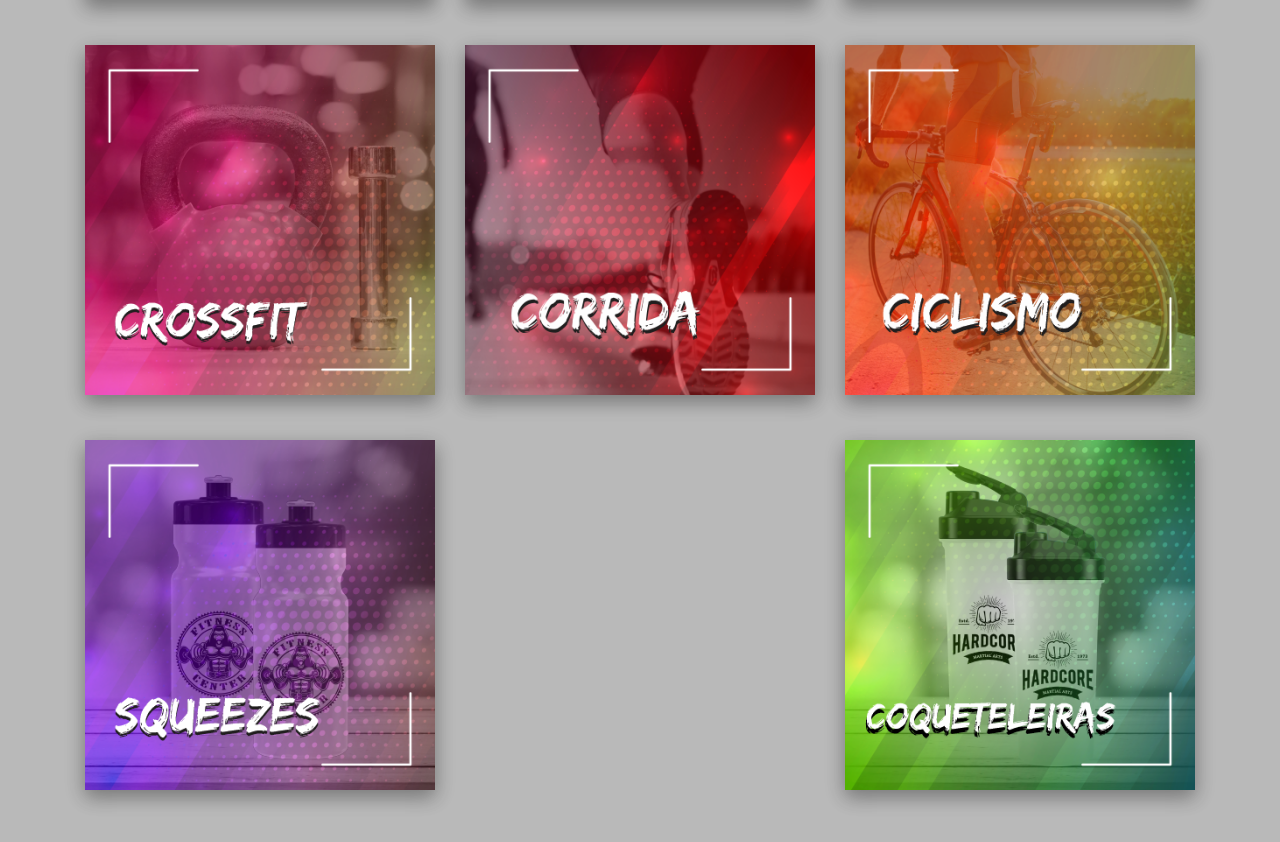
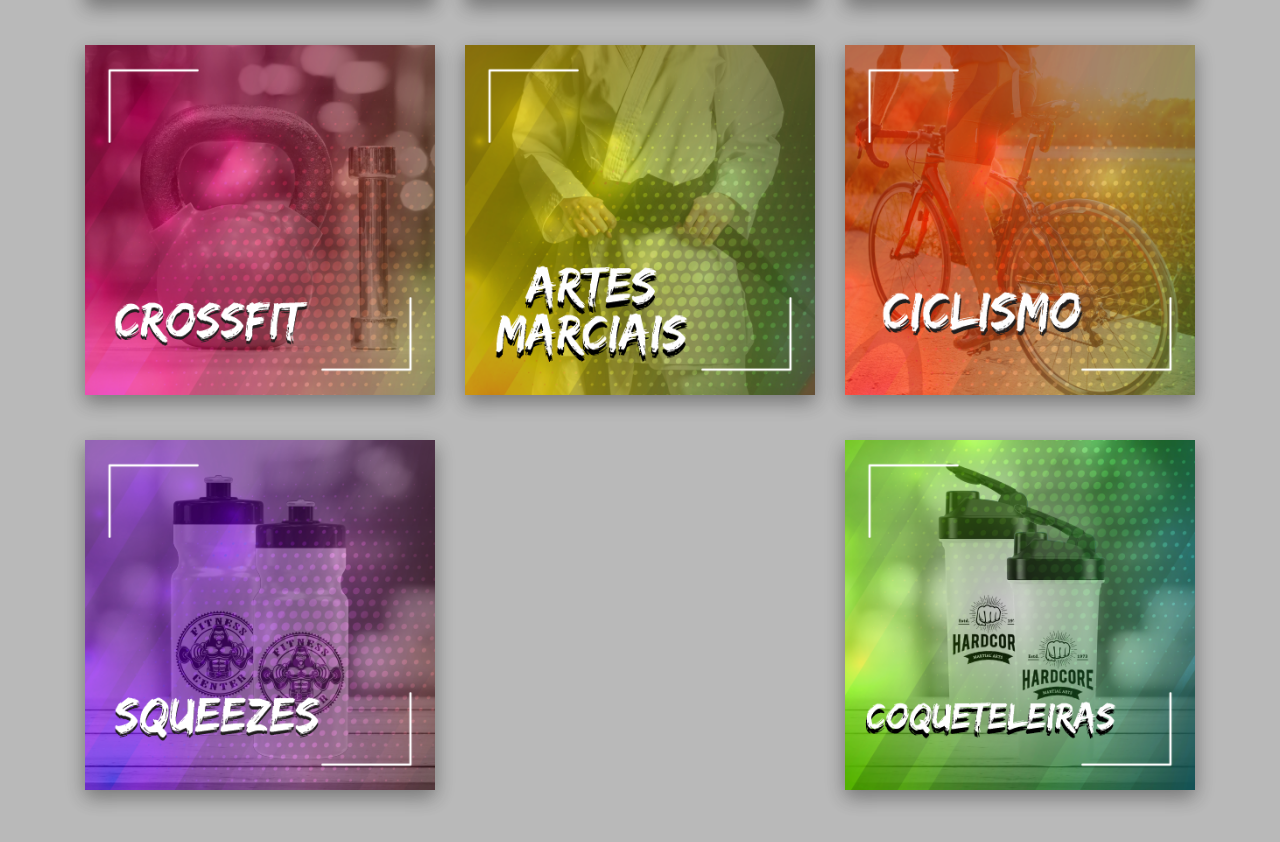
Before and after one commit to lmeirelles08/toronsportsnew, a plain HTML site: page index.html in a window 1280 px wide. Shown: the part 1538-2380 px from the top of the page. Drawn offline with nearby package versions, Linux system fonts and the light colour scheme; a script that the page names is missing.

Commit message:
Update index.html

```diff
--- a/index.html
+++ b/index.html
@@ -234,7 +234,7 @@
               <BR><BR>
                 <div class="view overlay zoom z-depth-2">
                     <a href="arteMarcial.html" >
-                    <img src='imagens/CORRIDA.png' class="img-fluid" >
+                    <img src='imagens/arteMarcial.png' class="img-fluid" >
                     </a>
                   </div>
 
```
